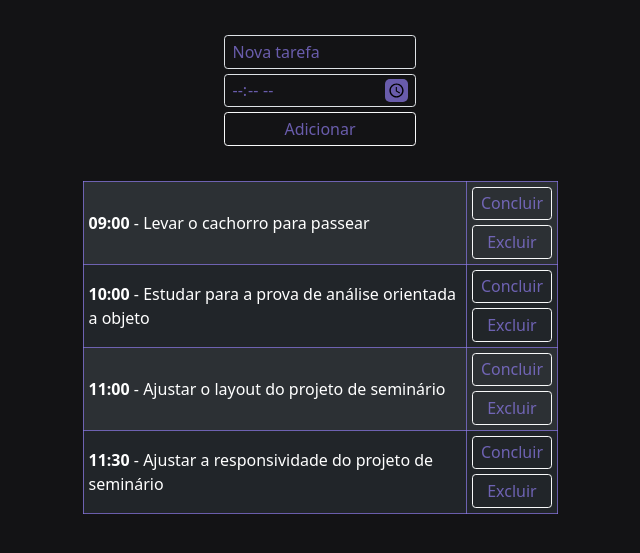
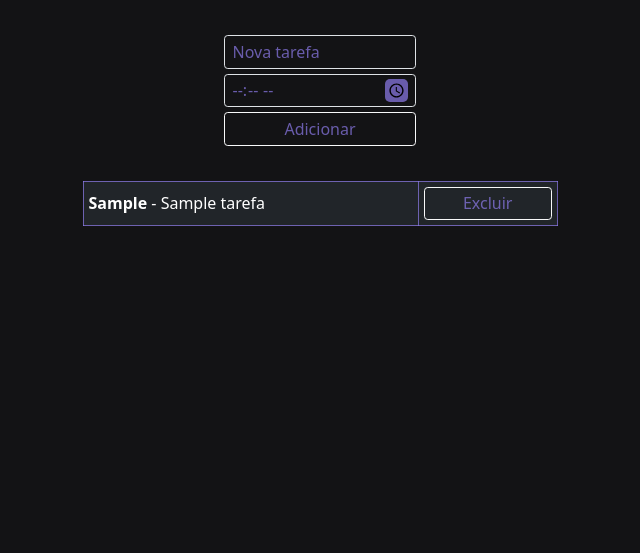
Before and after one commit to MathLxz/lista-de-tarefas, a PHP site: page /lista-de-tarefas/ in a window 1280 px wide. Shown: the top 553 px of the page, without its empty margins (320-960 px from the left). Run offline with PHP 8.4, Linux system fonts and the light colour scheme; tables that the repository leaves empty or names only in its code hold one stand-in row (values such as "Sample post").

Commit message:
Implementação das queries e funcionalidades

```diff
--- a/index.php
+++ b/index.php
@@ -1,3 +1,9 @@
+<?php
+//Incluindo arquivos de conexão com o banco e queries
+include_once "php/connect.php";
+include_once "php/queries.php";
+?>
+
 <!DOCTYPE html>
 <html lang="pt-br">
 
@@ -8,19 +14,19 @@
   <link rel="stylesheet" href="lib/bootstrap/min/bootstrap.min.css" />
   <link rel="stylesheet" href="styles.css" />
   <script defer src="lib/bootstrap/min/bootstrap.min.js"></script>
-  <title>To-do List</title>
+  <title>Lista de Tarefas</title>
 </head>
 
 <body>
   <!-- Section contendo o forumulário -->
   <section class="mt-5 mb-5" id="form-section">
-    <form action="" id="formulario" class="formulario">
+    <form method="post" id="formulario" class="formulario" action="">
       <div class="row">
         <div class="col-12 mb-2" id="txt-task-div">
-          <input type="text" class="form-control" placeholder="Nova tarefa" id="txt-tarefa" />
+          <input type="text" name="tarefa" class="form-control" placeholder="Nova tarefa" id="txt-tarefa" />
         </div>
         <div class="col-12 mb-2" id="time-input">
-          <input type="time" class="form-control" />
+          <input type="time" name="hora" class="form-control" />
         </div>
         <div class="col-12" id="btn-add">
           <button type="submit" class="btn btn-outline-light">Adicionar</button>
@@ -30,57 +36,36 @@
   </section>
   <!-- Section contnedo a tabela com as tarefas -->
   <section id="task-section">
-    <table class="table table-striped table-bordered border-primary table-hover table-dark align-middle" id="task-table">
+    <table class="table table-bordered border-primary table-dark align-middle" id="task-table">
       <tbody>
+        <!-- Corpo da tabela dentro da estrutura de repetição para exibir as tarefas -->
+        <?php foreach ($tarefa as $item) : ?>
           <tr>
-          <td class="txt-td"><strong>09:00</strong> - Levar o cachorro para passear</td>
+            <td <?= $item['estado_tarefa'] == 'C' ? 'class="concluida"' : '' ?>><strong><?= $item['hora_tarefa'] ?></strong> - <?= $item['nome_tarefa'] ?></td>
             <td>
+              <?php if ($item['estado_tarefa'] == 'A') :  ?>
+                <a href="?concluir=<?= $item['id'] ?>">
                   <button type="submit" class="btn btn-outline-light mb-2">
                     Concluir
                   </button>
+                </a>
+              <?php endif ?>
+              <a href="?excluir=<?= $item['id'] ?>">
                 <button type="submit" class="btn btn-outline-light">Excluir</button>
+              </a>
             </td>
           </tr>
-        <tr>
-          <td class="td-txt">
-            <strong>10:00</strong> - Estudar para a prova de análise orientada
-            a objeto
-          </td>
-          <td class="td-btn">
-            <button type="submit" class="btn btn-outline-light mb-2">
-              Concluir
-            </button>
-            <button type="submit" class="btn btn-outline-light">Excluir</button>
-          </td>
-        </tr>
-        <tr>
-          <td>
-            <strong>11:00</strong> - Ajustar o layout do projeto de seminário
-          </td>
-          <td>
-            <button type="submit" class="btn btn-outline-light mb-2">
-              Concluir
-            </button>
-            <button type="submit" class="btn btn-outline-light">Excluir</button>
-          </td>
-        </tr>
-        <tr>
-          <td>
-            <strong>11:30</strong> - Ajustar a responsividade do projeto de
-            seminário
-          </td>
-          <td>
-            <button type="submit" class="btn btn-outline-light mb-2">
-              Concluir
-            </button>
-            <button type="submit" class="btn btn-outline-light">Excluir</button>
-          </td>
-        </tr>
+        <?php endforeach; ?>
       </tbody>
     </table>
   </section>
 
-
+  <script>
+    //Script para prevenir o reenvio de dados para o banco ao atualizar a página
+    if (window.history.replaceState) {
+      window.history.replaceState(null, null, window.location.href);
+    }
+  </script>
 </body>
 
 </html>
--- /dev/null
+++ b/php/connect.php
@@ -0,0 +1,21 @@
+<!-- Codigo da estrutura da tabela -->
+
+<!-- CREATE TABLE `lista-de-tarefas`. (`id` INT NOT NULL AUTO_INCREMENT ,
+`nome` VARCHAR(100) CHARACTER SET utf8 COLLATE utf8_general_ci NOT NULL ,
+`hora` TIME NOT NULL ,
+`estado` VARCHAR(2) NOT NULL DEFAULT 'A' ,
+PRIMARY KEY (`id`)) ENGINE = InnoDB; -->
+
+<?php
+//Configuração da conexão com o banco de dados
+$host = "localhost";
+$user = "root";
+$pass = "";
+$dbname = "lista-de-tarefas";
+
+try {
+    $conn = new PDO("mysql:host=$host; dbname=" . $dbname, $user, $pass);
+    return $conn;
+} catch (PDOException $error) {
+    echo "Não foi possível realizar a conexão com o banco de dados. Erro: " . $error->getMessage();
+}
--- /dev/null
+++ b/php/queries.php
@@ -0,0 +1,44 @@
+<?php
+//Insert das tarefas no banco de dados
+if (isset($_POST['tarefa'])) {
+    $tarefa = filter_input(INPUT_POST, 'tarefa', FILTER_DEFAULT);
+    $hora = filter_input(INPUT_POST, 'hora', FILTER_DEFAULT);
+    $query = "INSERT INTO tarefas (nome_tarefa, hora_tarefa) VALUES (:nome_tarefa, :hora_tarefa)";
+    $insere_tarefa = $conn->prepare($query);
+    $insere_tarefa->bindParam(':nome_tarefa', $tarefa);
+    $insere_tarefa->bindParam(':hora_tarefa', $hora);
+    $insere_tarefa->execute();
+}
+?>
+
+<?php
+//Select das tarefas para exibição
+$query = "SELECT * FROM tarefas";
+$tarefa = $conn->query($query)->fetchAll();
+?>
+
+<?php
+//Delete das tarefas
+if (isset($_GET['excluir'])) {
+    $id = filter_input(INPUT_GET, 'excluir', FILTER_SANITIZE_NUMBER_INT);
+    $query = "DELETE FROM tarefas WHERE id=:id";
+    $delete_tarefa = $conn->prepare($query);
+    $delete_tarefa->bindParam('id', $id);
+    $delete_tarefa->execute();
+
+    header('Location: http://localhost/lista-de-tarefas/index.php');
+}
+?>
+
+<?php
+//Update das tarefas
+if (isset($_GET['concluir'])) {
+    $id = filter_input(INPUT_GET, 'concluir', FILTER_SANITIZE_NUMBER_INT);
+    $query = "UPDATE tarefas SET estado_tarefa='C' WHERE id=:id";
+    $update_tarefa = $conn->prepare($query);
+    $update_tarefa->bindParam('id', $id);
+    $update_tarefa->execute();
+
+    header('Location: http://localhost/lista-de-tarefas/index.php');
+}
+?>
--- a/styles.css
+++ b/styles.css
@@ -44,7 +44,9 @@ input[type="time"]::-webkit-calendar-picker-indicator {
 .table-bordered > tbody > tr > td {
   border: 0.1rem solid rgba(143, 124, 236, 0.7);
 }
-
+td.concluida {
+  color: #129e12;
+}
 /* RESPONSIVIDADE */
 @media (min-width: 578px) {
   .formulario {
@@ -63,7 +65,4 @@ input[type="time"]::-webkit-calendar-picker-indicator {
     margin-top: 0.5rem;
     margin-bottom: 0.5rem;
   }
-  .td-btn {
-    width: 15%;
-  }
 }
```
Lines whose indentation alone changed are shown as unchanged.
